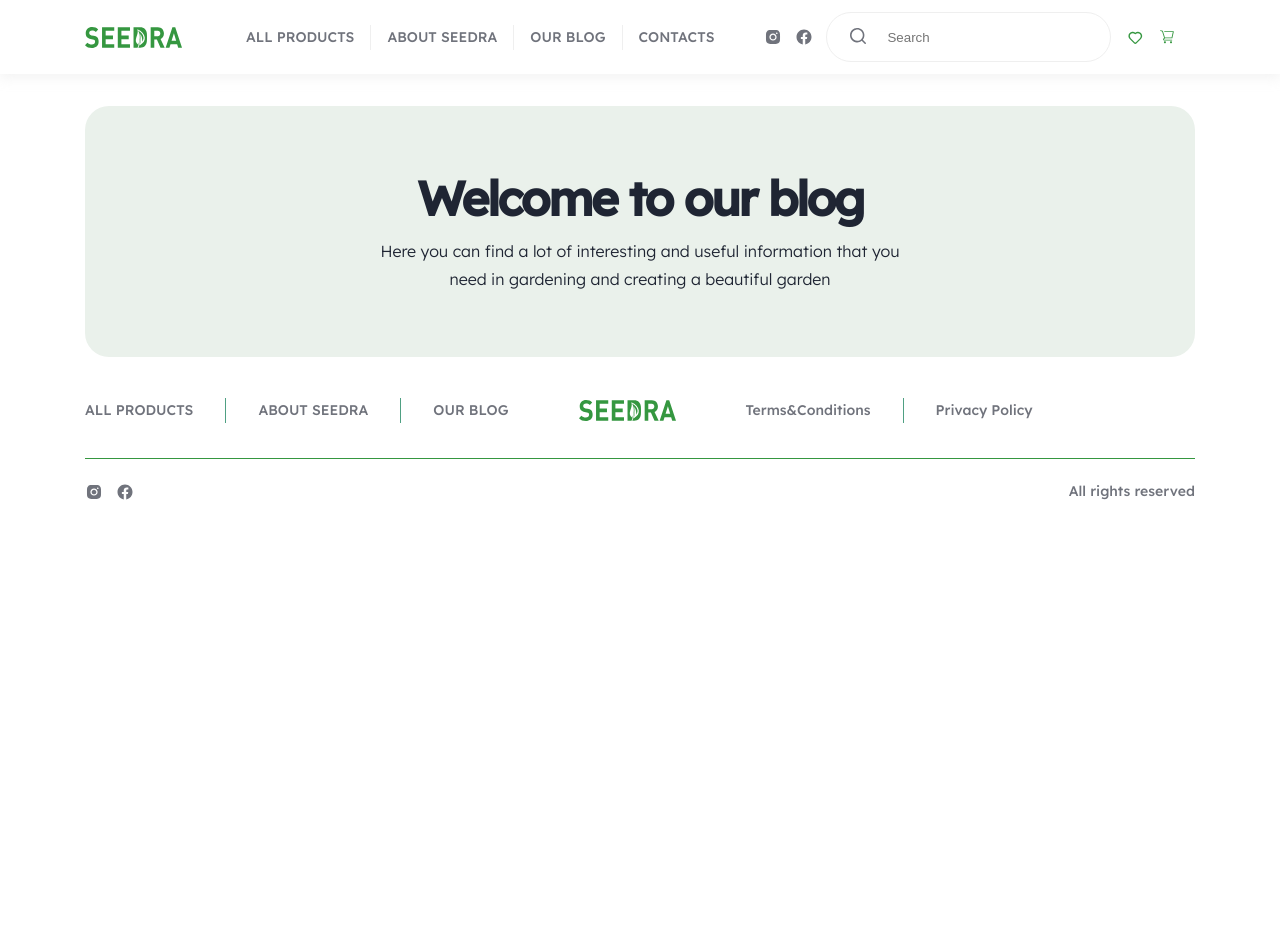
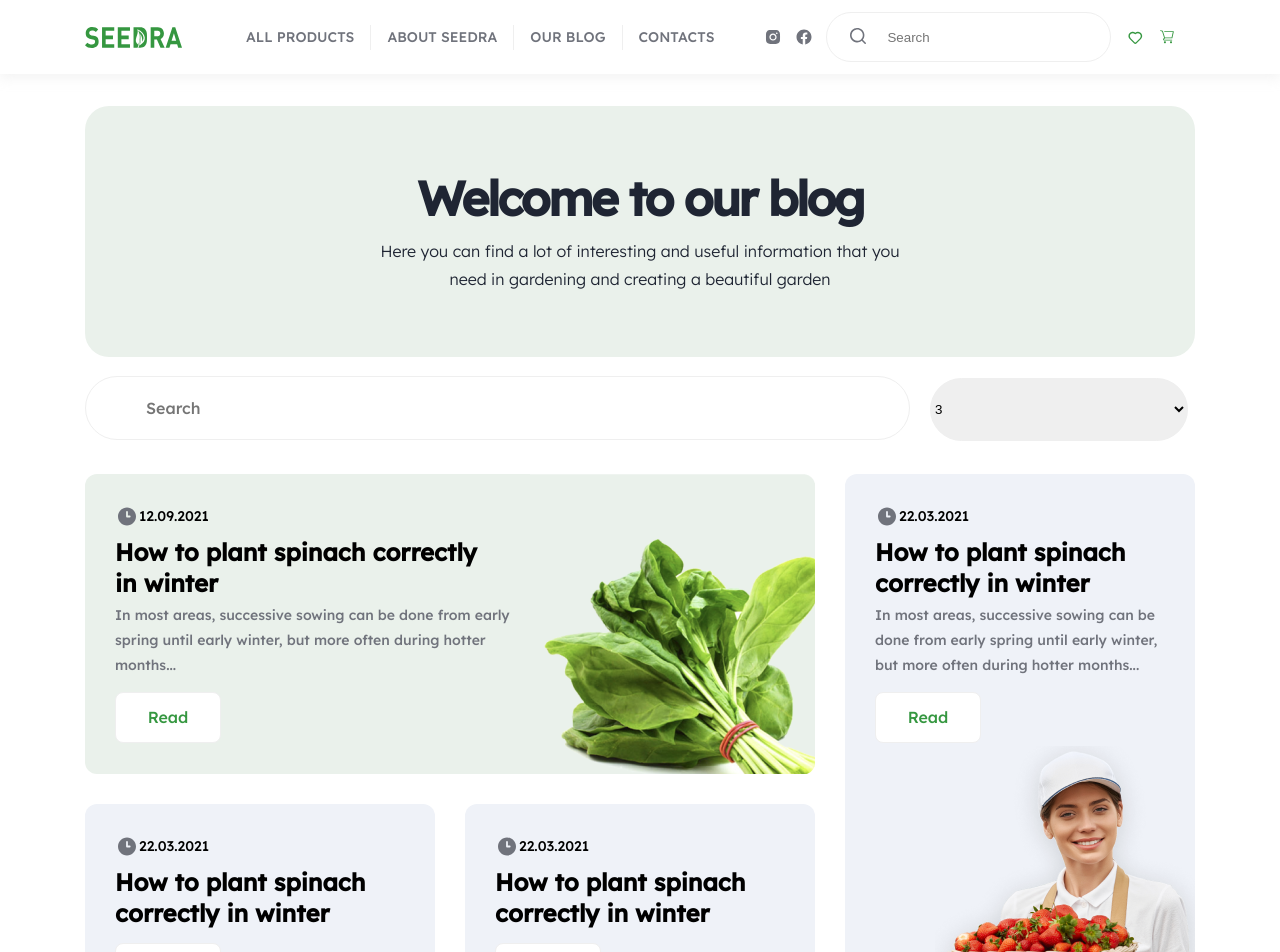
Before and after one commit to IvanVideo/Seedra, a React (Create React App) app: page / in a window 1280 px wide. Shown: the top 952 px of the page. Before the commit the page ends 800 px from the top, so only its background shows below. Built offline with nearby package versions, Linux system fonts and the light colour scheme.

Commit message:
build: отрисовал страницу блога

```diff
--- a/src/components/Blog/Blog.css
+++ b/src/components/Blog/Blog.css
@@ -34,7 +34,7 @@
 .blog__items {
     display: grid;
     grid-template-columns: repeat(3, 350px);
-    grid-template-rows: repeat(2, 300px);
+    grid-template-rows: repeat(5, 300px);
     gap: 30px;
 }
 
@@ -68,6 +68,39 @@
 .item-4 {
     position: relative;
     background-color: #EFF2F8;
+    border-radius: 12px;
+    padding: 30px;
+}
+
+.item-7 {
+    position: relative;
+    background-color: #EFF2F8;
+    grid-row-start: 4;
+    grid-row-end: 6;
+    grid-column-start: 1;
+    grid-column-end: 2;
+    border-radius: 12px;
+    padding: 30px;
+}
+
+.item-8 {
+    position: relative;
+    background-color: #EFF2F8;
+    grid-row-start: 4;
+    grid-row-end: 6;
+    grid-column-start: 2;
+    grid-column-end: 3;
+    border-radius: 12px;
+    padding: 30px;
+}
+
+.item-9 {
+    position: relative;
+    background-color: #EFF2F8;
+    grid-row-start: 4;
+    grid-row-end: 6;
+    grid-column-start: 3;
+    grid-column-end: 4;
     border-radius: 12px;
     padding: 30px;
 }
--- a/src/components/BlogPage/BlogPage.css
+++ b/src/components/BlogPage/BlogPage.css
@@ -1,7 +1,7 @@
 .blogPage__conteiner {
     width: 1110px;
     margin: 0 auto;
-    padding-top: 32px;
+    padding: 32px 0 83px;
 }
 
 .blogPage__box {
@@ -37,3 +37,26 @@
     text-align: center;
     color: #1F2533;
 }
+
+.blogPage__input {
+    width: 825px;
+    height: 64px;
+    border: 1px solid #EFEFEF;
+    box-sizing: border-box;
+    border-radius: 71px;
+    font-family: "Lexand";
+    font-weight: 500;
+    font-size: 16px;
+    line-height: 178.19%;
+    padding-left: 60px;
+    margin: 19px 0 34px;
+}
+
+.blogPage__select {
+    width: 258px;
+    height: 63px;
+    border: 1px solid #EFEFEF;
+    box-sizing: border-box;
+    border-radius: 71px;
+    margin-left: 20px;
+}
--- a/src/components/BlogPage/BlogPage.js
+++ b/src/components/BlogPage/BlogPage.js
@@ -1,4 +1,9 @@
 import './BlogPage.css';
+import { Link } from "react-router-dom";
+import clock from '../../img/clock.svg';
+import green from '../../img/green.png';
+import girl from '../../img/girl.png';
+import str from '../../img/str.png';
 
 function BlogPage() {
     return (
@@ -8,6 +13,103 @@ function BlogPage() {
                     <h1 className='blogPage__title'>Welcome to our blog</h1>
                     <p className='blogPage__subtitle'>Here you can find a lot of interesting and useful information that you need in gardening and creating a beautiful garden</p>
                 </div>
+                <div>
+                    <input className='blogPage__input' placeholder='Search' />
+                    <select className='blogPage__select'>
+                        <option>3</option>
+                        <option>2</option>
+                        <option>1</option>
+                    </select>
+                    <div className='blog__items'>
+                        <div className='item-1'>
+                            <div className='item__time'>
+                                <img src={clock} />
+                                <p className='item__date'>12.09.2021</p>
+                            </div>
+                            <p className='item__title item__title_1'>How to plant spinach correctly in winter</p>
+                            <p className='item__about item__about_1'>In most areas, successive sowing can be done from early spring until early winter, but more often during hotter months...</p>
+                            <Link to='#'><button className='item__button'>Read</button></Link>
+                            <img src={green} className='item__img' />
+                        </div>
+                        <div className='item-2'>
+                            <div className='item__time'>
+                                <img src={clock} />
+                                <p className='item__date'>22.03.2021</p>
+                            </div>
+                            <p className='item__title'>How to plant spinach correctly in winter</p>
+                            <p className='item__about'>In most areas, successive sowing can be done from early spring until early winter, but more often during hotter months...</p>
+                            <Link to='#'><button className='item__button'>Read</button></Link>
+                            <img src={girl} className='item__img-2' />
+                        </div>
+                        <div className='item-3'>
+                            <div className='item__time'>
+                                <img src={clock} />
+                                <p className='item__date'>22.03.2021</p>
+                            </div>
+                            <p className='item__title'>How to plant spinach correctly in winter</p>
+                            <Link to='#'><button className='item__button'>Read</button></Link>
+                            <img src={str} className='item__img-2' />
+                        </div>
+                        <div className='item-4'>
+                            <div className='item__time'>
+                                <img src={clock} />
+                                <p className='item__date'>22.03.2021</p>
+                            </div>
+                            <p className='item__title'>How to plant spinach correctly in winter</p>
+                            <Link to='#'><button className='item__button'>Read</button></Link>
+                            <img src={str} className='item__img-2' />
+                        </div>
+                        <div className='item-1'>
+                            <div className='item__time'>
+                                <img src={clock} />
+                                <p className='item__date'>12.09.2021</p>
+                            </div>
+                            <p className='item__title item__title_1'>How to plant spinach correctly in winter</p>
+                            <p className='item__about item__about_1'>In most areas, successive sowing can be done from early spring until early winter, but more often during hotter months...</p>
+                            <Link to='#'><button className='item__button'>Read</button></Link>
+                            <img src={green} className='item__img' />
+                        </div>
+                        <div className='item-4'>
+                            <div className='item__time'>
+                                <img src={clock} />
+                                <p className='item__date'>22.03.2021</p>
+                            </div>
+                            <p className='item__title'>How to plant spinach correctly in winter</p>
+                            <Link to='#'><button className='item__button'>Read</button></Link>
+                            <img src={str} className='item__img-2' />
+                        </div>
+                        <div className='item-7'>
+                            <div className='item__time'>
+                                <img src={clock} />
+                                <p className='item__date'>22.03.2021</p>
+                            </div>
+                            <p className='item__title'>How to plant spinach correctly in winter</p>
+                            <p className='item__about'>In most areas, successive sowing can be done from early spring until early winter, but more often during hotter months...</p>
+                            <Link to='#'><button className='item__button'>Read</button></Link>
+                            <img src={girl} className='item__img-2' />
+                        </div>
+                        <div className='item-8'>
+                            <div className='item__time'>
+                                <img src={clock} />
+                                <p className='item__date'>22.03.2021</p>
+                            </div>
+                            <p className='item__title'>How to plant spinach correctly in winter</p>
+                            <p className='item__about'>In most areas, successive sowing can be done from early spring until early winter, but more often during hotter months...</p>
+                            <Link to='#'><button className='item__button'>Read</button></Link>
+                            <img src={girl} className='item__img-2' />
+                        </div>
+                        <div className='item-9'>
+                            <div className='item__time'>
+                                <img src={clock} />
+                                <p className='item__date'>22.03.2021</p>
+                            </div>
+                            <p className='item__title'>How to plant spinach correctly in winter</p>
+                            <p className='item__about'>In most areas, successive sowing can be done from early spring until early winter, but more often during hotter months...</p>
+                            <Link to='#'><button className='item__button'>Read</button></Link>
+                            <img src={girl} className='item__img-2' />
+                        </div>
+                    </div>
+                </div>
             </div>
         </section>
     );
```
